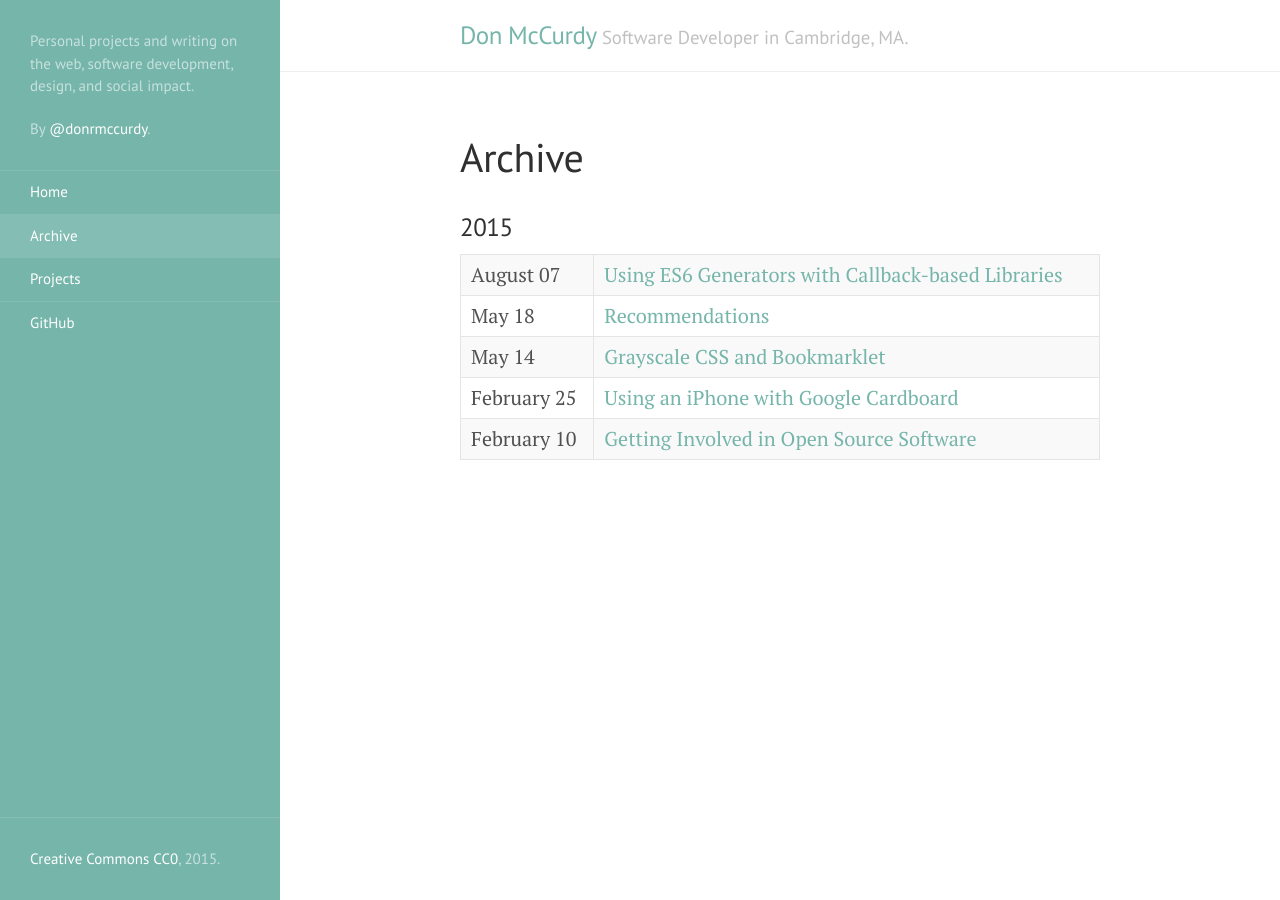
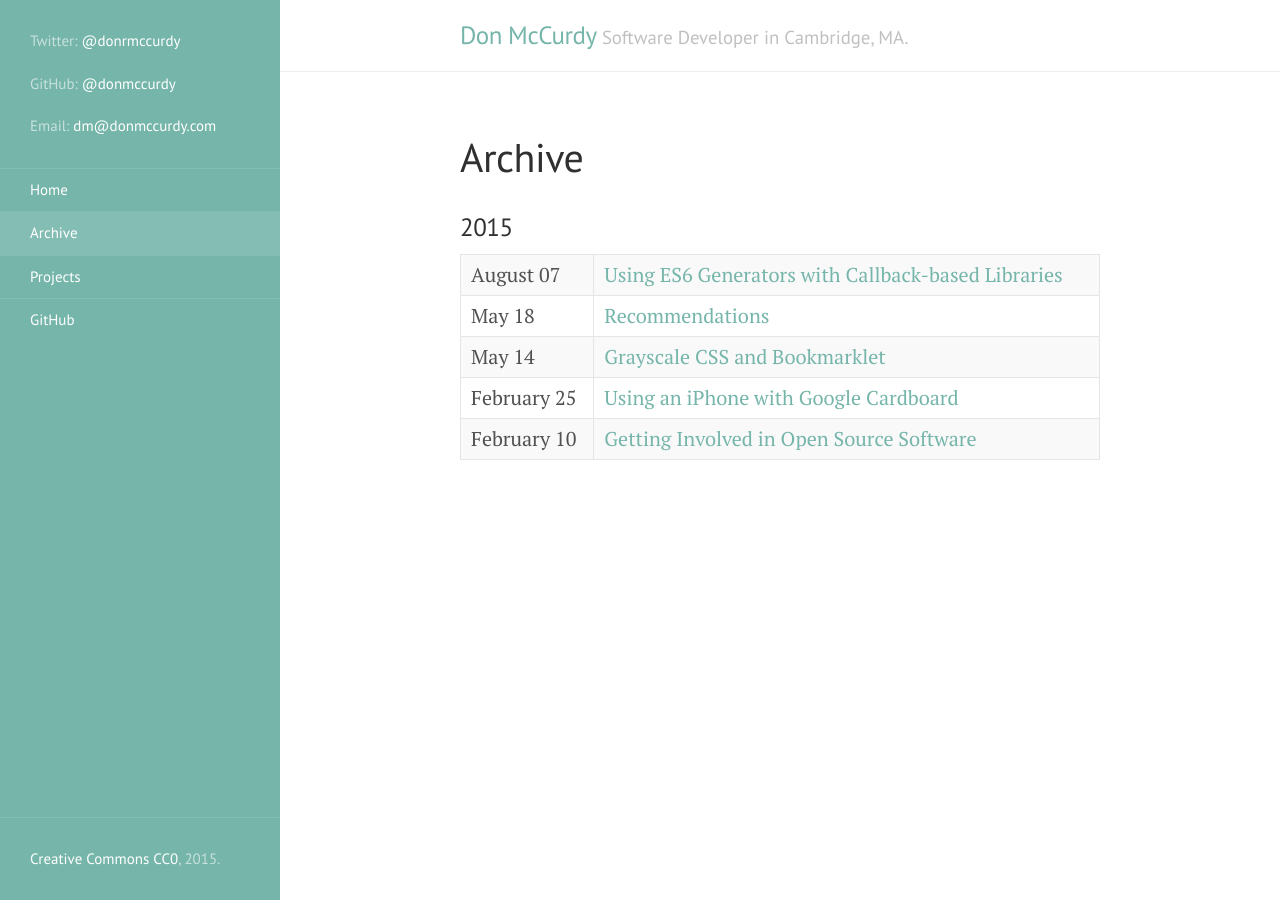
Before and after one commit to donmccurdy/blog, a Jekyll site: the page built from archive.md, in a window 1280 px wide. Built offline with Jekyll 4.4.1, drawn with Linux system fonts in a browser that asks for light colours; Markdown is read by kramdown in place of the engine named in the settings.

Commit message:
Sidebar updates.

```diff
--- a/_config.yml
+++ b/_config.yml
@@ -19,9 +19,10 @@ paginate:            3
 # About/contact
 author:
   name:              Don McCurdy
-  handle:            '@donrmccurdy'
-  url:               https://twitter.com/donrmccurdy
-  github:            https://github.com/donmccurdy
+  twitter_alias:     '@donrmccurdy'
+  twitter_url:       https://twitter.com/donrmccurdy
+  github_alias:      '@donmccurdy'
+  github_url:        https://github.com/donmccurdy
   email:             dm@donmccurdy.com
 
 # Formatting
--- a/_includes/sidebar.html
+++ b/_includes/sidebar.html
@@ -5,8 +5,9 @@
 <!-- Toggleable sidebar -->
 <div class="sidebar" id="sidebar">
   <div class="sidebar-item">
-    <p>{{ site.description }}</p>
-    <p>By <a href="{{ site.author.url }}" target="_blank">{{ site.author.handle }}</a>.</p>
+    <p>Twitter: <a href="{{ site.author.twitter_url }}" target="_blank">{{ site.author.twitter_alias }}</a></p>
+    <p>GitHub: <a href="{{ site.author.github_url }}" target="_blank">{{ site.author.github_alias }}</a></p>
+    <p>Email: <a href="mailto:{{ site.author.email }}" target="_blank">{{ site.author.email }}</a></p>
   </div>
 
   <nav class="sidebar-nav">
--- a/_layouts/default.html
+++ b/_layouts/default.html
@@ -28,7 +28,7 @@
       <div class="container">
         <hr>
         <footer class="footer-attribution">
-          Written by <a href="{{ site.author.url }}">{{ site.author.handle }}</a>.
+          Written by <a href="{{ site.author.twitter_url }}">{{ site.author.twitter_alias }}</a>.
         </footer>
       </div>
       {% endif %}
```
Also changed, not shown: _includes/about.md (+0 -5 lines).
